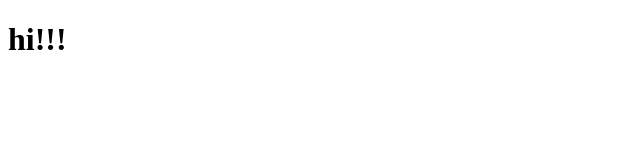
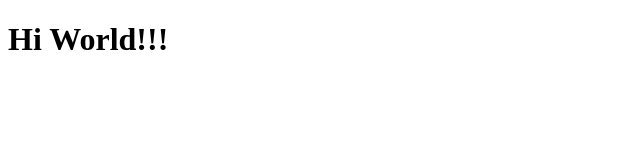
Before and after one commit to novolokova/Home_work_01.11.22, a plain HTML site: page index.html in a window 1280 px wide. Shown: the whole page, without its empty margins (0-640 px from the left). Drawn offline with Linux system fonts and the light colour scheme.

Commit message:
Сhange line

```diff
--- a/index.html
+++ b/index.html
@@ -7,6 +7,6 @@
     <title>Document</title>
 </head>
 <body>
-    <h1>hi!!!</h1>
+    <h1>Hi World!!!</h1>
 </body>
 </html>
```
